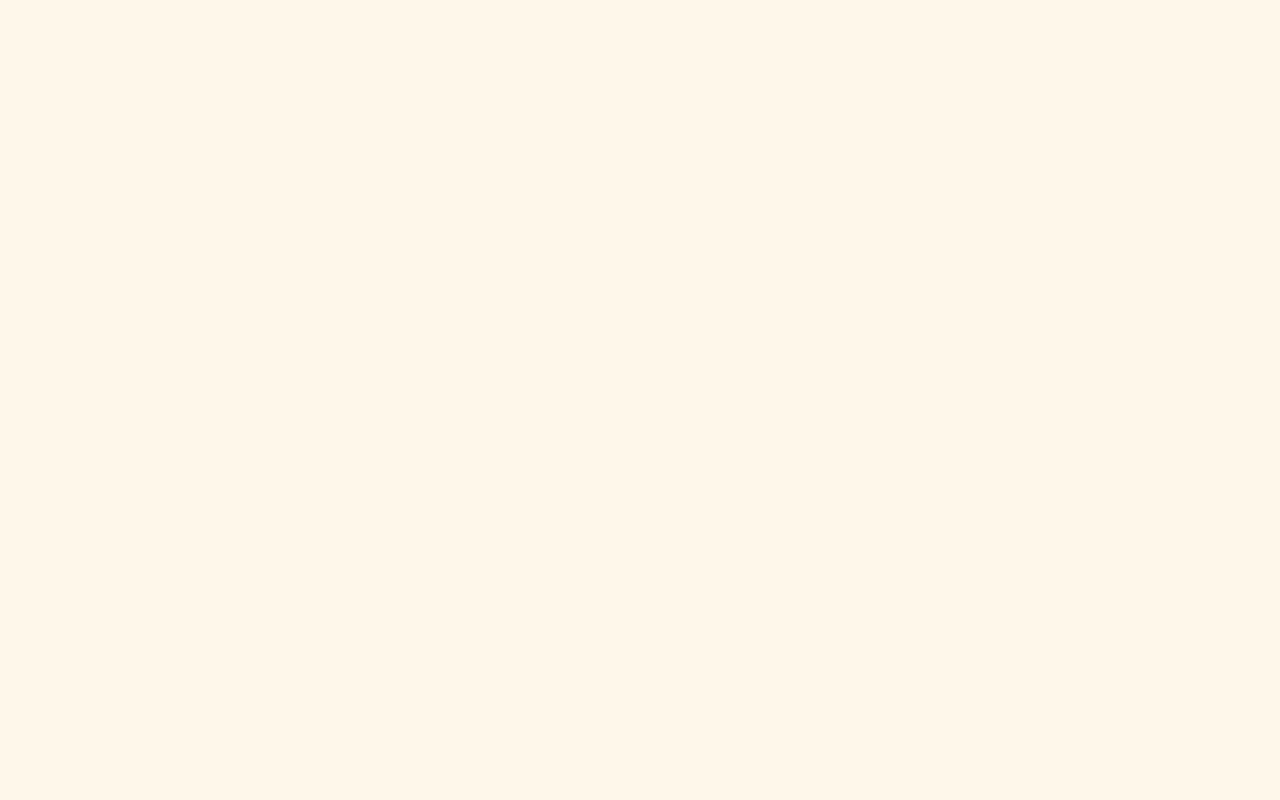
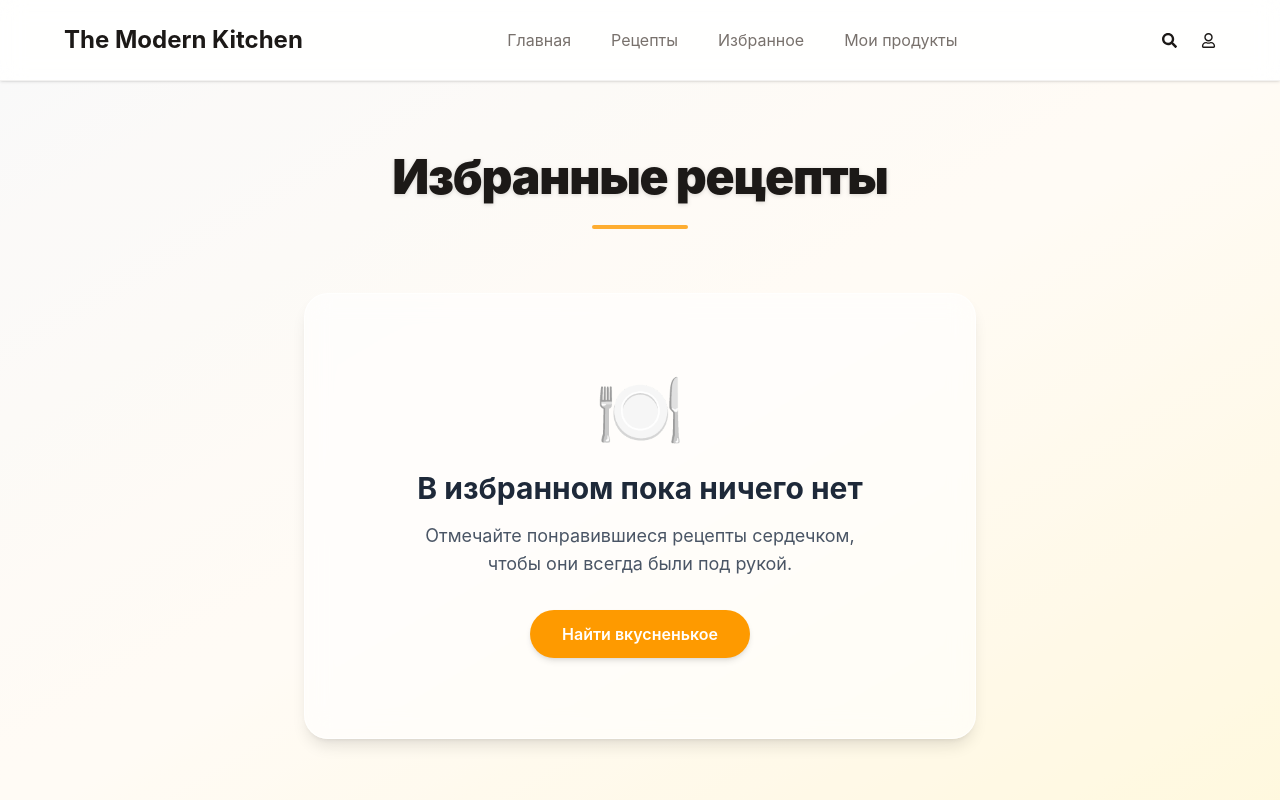
Before and after one commit to T0shich/TheMeal, a React (Vite) app: page /favorites in a window 1280 px wide. Before the commit this address had no page. Shown: the top 800 px of the page. Built offline with nearby package versions, Linux system fonts and the light colour scheme.

Commit message:
feat: implement layout structure with header and footer; add favorites page to display followed meals

```diff
--- a/src/App.tsx
+++ b/src/App.tsx
@@ -1,9 +1,7 @@
 import './App.css'
 import Home from './pages/Home'
 function App() {
-
   return (
-
     <>
       <Home />
     </>
--- a/src/components/Header.tsx
+++ b/src/components/Header.tsx
@@ -1,24 +1,24 @@
-import { FaRegUser } from "react-icons/fa"
-import { FaSearch } from "react-icons/fa"
+import { FaRegUser, FaSearch } from "react-icons/fa"
+import { Link } from 'react-router-dom'
 import HeaderLi from "../ui/HeaderLi"
 const Header = () => {
 	return (
 		<header className=' h-20 w-full flex items-center justify-between px-16'>
 			<div className="text-2xl font-bold text-[#1C1917]">
-				<h2>The Modern Kitchen</h2>
+				<Link to="/"><h2>The Modern Kitchen</h2></Link>
 			</div>
 			<div className="">
 				<ul className='flex gap-10 text-[#78716C] text-base'>
-					<HeaderLi><a href="">Browse Recipes</a></HeaderLi>
-					<HeaderLi><a href="">Masterclasses</a></HeaderLi>
-					<HeaderLi><a href="">Stories</a></HeaderLi>
-					<HeaderLi><a href="">Panty</a></HeaderLi>
+					<HeaderLi><Link to="/">Главная</Link></HeaderLi>
+					<HeaderLi><Link to="/">Рецепты</Link></HeaderLi>
+					<HeaderLi><Link to="/favorites">Избранное</Link></HeaderLi>
+					<HeaderLi><Link to="/pantry">Мои продукты</Link></HeaderLi>
 				</ul>
 			</div>
 			<div className="">
 				<ul className='flex gap-6 '>
-					<HeaderLi isIcon><FaSearch className='text-[15px]'/></HeaderLi>
-					<HeaderLi isIcon><FaRegUser className='text-[15px]'/></HeaderLi>
+					<HeaderLi isIcon><FaSearch className='text-[15px]' /></HeaderLi>
+					<HeaderLi isIcon><FaRegUser className='text-[15px]' /></HeaderLi>
 				</ul>
 			</div>
 		</header>
--- /dev/null
+++ b/src/components/Layout.tsx
@@ -0,0 +1,19 @@
+import { Outlet } from 'react-router-dom'
+import Footer from './Footer'
+import Header from './Header'
+
+export const Layout = () => {
+	return (
+		<div className="min-h-screen flex flex-col font-sans text-stone-900 bg-stone-50">
+			<div className="sticky top-0 z-50 bg-white/85 backdrop-blur-md border-b border-stone-200/50 shadow-sm transition-all duration-300">
+				<Header />
+			</div>
+
+			<div className="flex-grow flex flex-col w-full relative">
+				<Outlet />
+			</div>
+
+			<Footer />
+		</div>
+	)
+}
--- a/src/components/MealGrid.tsx
+++ b/src/components/MealGrid.tsx
@@ -2,7 +2,7 @@ import type { Meal } from '../types/meal'
 import Card from '../ui/Card'
 interface MealGridProps {
 	dishes: Meal[],
-	categoryName: string,
+	categoryName?: string,
 }
 
 export const MealGrid = ({ dishes, categoryName }: MealGridProps) => {
--- a/src/main.tsx
+++ b/src/main.tsx
@@ -3,7 +3,9 @@ import { StrictMode } from 'react'
 import { createRoot } from 'react-dom/client'
 import { BrowserRouter, Route, Routes } from 'react-router-dom'
 import App from './App.tsx'
+import { Layout } from './components/Layout.tsx'
 import './index.css'
+import { Favorites } from './pages/Favorites.tsx'
 import MealDetail from './pages/MealDetail.tsx'
 
 const queryClient = new QueryClient()
@@ -13,8 +15,11 @@ createRoot(document.getElementById('root')!).render(
     <BrowserRouter>
       <QueryClientProvider client={queryClient}>
         <Routes>
-          <Route path="/" element={<App />} />
-          <Route path="/meal/:id" element={<MealDetail />} />
+          <Route path="/" element={<Layout />}>
+            <Route index element={<App />} />
+            <Route path="meal/:id" element={<MealDetail />} />
+            <Route path="favorites" element={<Favorites />} />
+          </Route>
         </Routes>
       </QueryClientProvider>
     </BrowserRouter>
--- /dev/null
+++ b/src/pages/Favorites.tsx
@@ -0,0 +1,57 @@
+import { motion } from 'motion/react'
+import { Link } from 'react-router-dom'
+import { MealGrid } from '../components/MealGrid'
+import { useFollowStore } from '../store/useStore'
+
+export const Favorites = () => {
+	const followedMeals = useFollowStore((state) => state.followedMeals)
+
+	return (
+		<motion.div
+			className="flex-grow flex flex-col w-full"
+			initial={{ opacity: 0 }}
+			animate={{ opacity: 1 }}
+			transition={{ duration: 0.6, ease: 'easeOut' }}
+		>
+			<main className="flex-grow flex flex-col w-full relative bg-linear-to-br from-stone-100 via-orange-50 to-amber-100 pt-10 pb-24">
+				<div className="absolute inset-0 bg-white/40 pointer-events-none" />
+
+				<motion.div
+					className="relative z-10 mx-auto w-full max-w-7xl px-4 md:px-8"
+					initial={{ opacity: 0, y: 40 }}
+					animate={{ opacity: 1, y: 0 }}
+					transition={{ duration: 0.7, delay: 0.1, ease: 'easeOut' }}
+				>
+					<div className="relative flex flex-col items-center mb-10 md:mb-16 mt-8">
+						<h1 className="text-4xl md:text-5xl font-black text-stone-900 tracking-tight drop-shadow-sm text-center px-12">
+							Избранные рецепты
+						</h1>
+						<div className="w-24 h-1 bg-amber-500 mt-6 rounded-full opacity-80" />
+					</div>
+
+					{followedMeals.length > 0 ? (
+						<div className="max-w-6xl justify-center mx-auto">
+							<MealGrid dishes={followedMeals} categoryName="Избранные" />
+						</div>
+					) : (
+						<div className="flex flex-col items-center justify-center py-20 px-4 text-center bg-white/60 backdrop-blur-md rounded-3xl shadow-lg border border-white/70 max-w-2xl mx-auto">
+							<span className="text-7xl mb-6">🍽️</span>
+							<h2 className="text-2xl md:text-3xl font-bold text-gray-800 mb-4">
+								В избранном пока ничего нет
+							</h2>
+							<p className="text-gray-600 mb-8 max-w-md text-lg">
+								Отмечайте понравившиеся рецепты сердечком, чтобы они всегда были под рукой.
+							</p>
+							<Link
+								to="/"
+								className="px-8 py-3 bg-amber-500 hover:bg-amber-600 text-white font-semibold rounded-full transition-colors shadow-md hover:shadow-lg hover:-translate-y-0.5 active:translate-y-0"
+							>
+								Найти вкусненькое
+							</Link>
+						</div>
+					)}
+				</motion.div>
+			</main>
+		</motion.div>
+	)
+}
--- a/src/pages/Home.tsx
+++ b/src/pages/Home.tsx
@@ -1,7 +1,5 @@
 import { motion } from 'motion/react'
 import { Filter } from '../components/Filter'
-import Footer from '../components/Footer'
-import Header from '../components/Header'
 import { DynamicDishGrid } from '../modules/Category/DynamicDishGrid'
 import Search from '../modules/Search/Search'
 import { useFilterStore } from '../store/useStore'
@@ -22,15 +20,11 @@ const Home = () => {
 
 	return (
 		<motion.div
-			className="min-h-screen flex flex-col font-sans text-stone-900 bg-stone-50"
+			className="flex-grow flex flex-col w-full"
 			initial={{ opacity: 0 }}
 			animate={{ opacity: 1 }}
 			transition={{ duration: 0.6, ease: 'easeOut' }}
 		>
-			<div className="sticky top-0 z-50 bg-white/85 backdrop-blur-md border-b border-stone-200/50 shadow-sm transition-all duration-300">
-				<Header />
-			</div>
-
 			<main className="flex-grow flex flex-col w-full">
 				<section className="w-full relative shadow-2xl z-10">
 					<Search />
@@ -60,8 +54,6 @@ const Home = () => {
 					</motion.div>
 				</section>
 			</main>
-
-			<Footer />
 		</motion.div>
 	)
 }
--- a/src/pages/MealDetail.tsx
+++ b/src/pages/MealDetail.tsx
@@ -1,15 +1,14 @@
 import { flag } from 'country-emoji'
 import { motion } from 'motion/react'
 import { useEffect, useRef } from 'react'
+import { FaRegHeart } from "react-icons/fa6"
 import { useNavigate, useParams } from 'react-router-dom'
-import Footer from '../components/Footer'
-import type { MealDetail } from '../types/meal'
+import { useFollowStore } from '../store/useStore'
+import type { Meal, MealDetail } from '../types/meal'
 import ErrorCard from '../ui/ErrorCard'
 import Loader from '../ui/Loader'
 import { buildIngredients } from '../utils/buildIngredients'
 import { useMealById } from '../utils/useCategories'
-import { FaRegHeart } from "react-icons/fa6";
-import { useFollowStore } from '../store/useStore'
 
 const MealDetail = () => {
 	const params = useParams()
@@ -20,19 +19,19 @@ const MealDetail = () => {
 	const wasFullscreenRef = useRef(false)
 	const { followedMeals, addFollowedMeal, removeFollowedMeal } = useFollowStore()
 
-	const isFollowed = followedMeals.includes(id!)
+	const isFollowed = followedMeals.some((meal: Meal) => meal.idMeal === id)
 
 	const handleFollowClick = () => {
 		if (isFollowed) {
-			removeFollowedMeal(id!)
+			removeFollowedMeal(data!)
 		} else {
-			addFollowedMeal(id!)
+			addFollowedMeal(data!)
 		}
 	}
 
+	useEffect(() => {
+		window.scrollTo(0, 0)
 
-
-	useEffect(() => {
 		const handleFullscreenChange = () => {
 			if (document.fullscreenElement) {
 				wasFullscreenRef.current = true
@@ -55,7 +54,7 @@ const MealDetail = () => {
 		return () => {
 			document.removeEventListener('fullscreenchange', handleFullscreenChange)
 		}
-	}, [])
+	}, [id])
 
 	if (isLoading) return (<Loader />)
 
@@ -68,7 +67,7 @@ const MealDetail = () => {
 	const ingredients = buildIngredients(data)
 
 	return (
-		<article className="min-h-screen flex flex-col bg-linear-to-br from-stone-100 via-orange-50 to-amber-100">
+		<article className="flex-grow flex flex-col bg-linear-to-br from-stone-100 via-orange-50 to-amber-100">
 			<div className="mx-auto w-full flex-grow max-w-7xl px-4 py-6 md:px-8 md:py-10">
 				<div className="mb-6 flex items-center justify-between">
 					<button
@@ -176,7 +175,6 @@ const MealDetail = () => {
 					</div>
 				</motion.div>
 			</div>
-			<Footer />
 		</article>
 	)
 }
--- a/src/store/useStore.ts
+++ b/src/store/useStore.ts
@@ -1,4 +1,5 @@
 import { create } from 'zustand'
+import type { Meal } from '../types/meal'
 
 interface CategoryState {
 	selectCategory: string
@@ -15,9 +16,9 @@ interface FilterState {
 }
 
 interface FollowState {
-	followedMeals: string[]
-	addFollowedMeal: (mealId: string) => void
-	removeFollowedMeal: (mealId: string) => void
+	followedMeals: Meal[]
+	addFollowedMeal: (meal: Meal) => void
+	removeFollowedMeal: (meal: Meal) => void
 }
 
 export const useStore = create<CategoryState>(set => ({
@@ -37,6 +38,6 @@ export const useFilterStore = create<FilterState>(set => ({
 
 export const useFollowStore = create<FollowState>((set) => ({
 	followedMeals: [],
-	addFollowedMeal: (mealId: string) => set((state) => ({ followedMeals: [...state.followedMeals, mealId] })),
-	removeFollowedMeal: (mealId: string) => set((state) => ({ followedMeals: state.followedMeals.filter((id) => id !== mealId) })),
+	addFollowedMeal: (meal: Meal) => set((state) => ({ followedMeals: [...state.followedMeals, meal] })),
+	removeFollowedMeal: (meal: Meal) => set((state) => ({ followedMeals: state.followedMeals.filter((m) => m.idMeal !== meal.idMeal) })),
 }))
```
